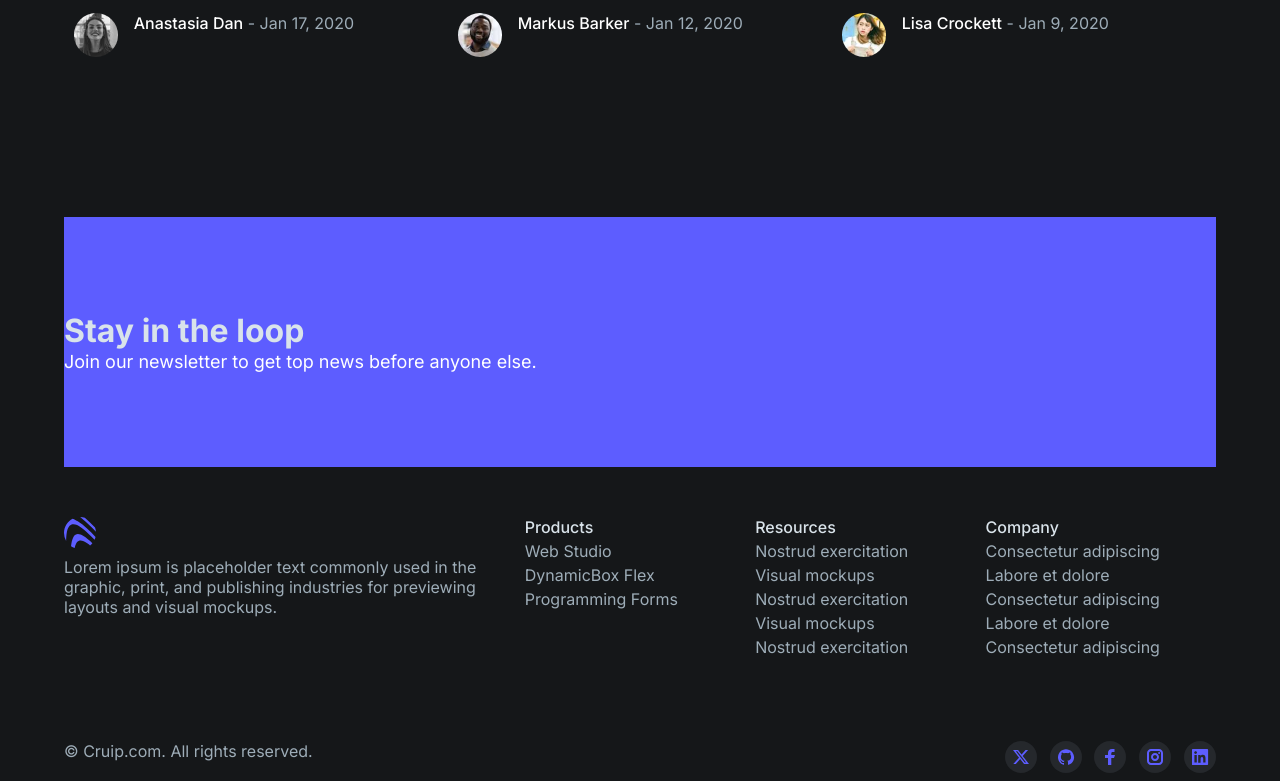
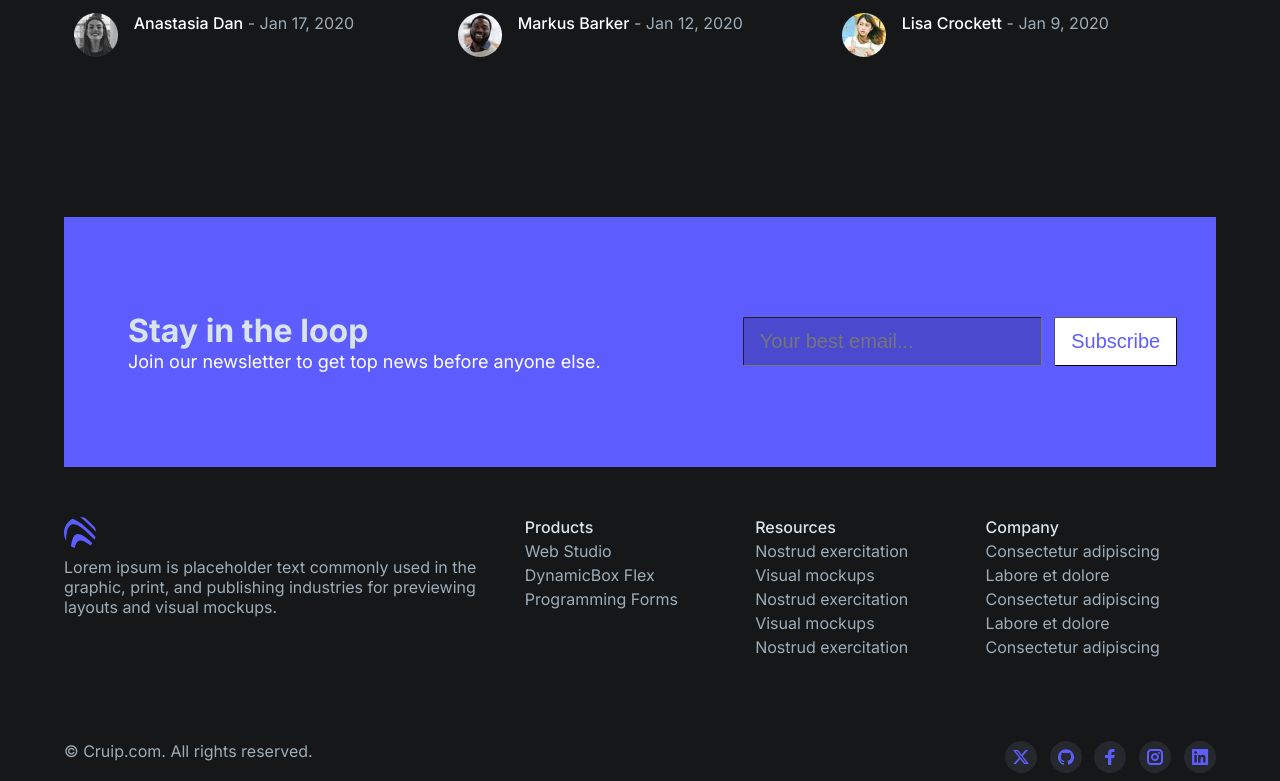
Before and after one commit to AnamariaM20/open-pro, a plain HTML site: page index.html in a window 1280 px wide. Shown: the part 5720-6501 px from the top of the page. Drawn offline with Linux system fonts and the light colour scheme; files whose address does not match are found by name; a web font is replaced by a local one.

Commit message:
feat:added form subscribe

```diff
--- a/css/componets/buttons.css
+++ b/css/componets/buttons.css
@@ -77,6 +77,11 @@
     padding-right: 0.75rem;
     padding-top: 0.25rem;
     padding-bottom: 0.25rem;
+    opacity: 1;
+}
+
+.btn.btn-s5:hover{
+    opacity: 0.9;
 }
 
 .btn-s5v{
--- a/css/pages/index.css
+++ b/css/pages/index.css
@@ -285,6 +285,8 @@ h4{
 }
 
 .section6 .section6_info{
+    margin-left: 4rem;
+    margin-right: 4rem;
     width: 50%;
     max-width: 100%;
 }
@@ -293,6 +295,7 @@ h4{
     font-size: 2rem;
     font-weight: 700;
     line-height: 1.25;
+    text-align: left;
 }
 
 .section6 .section6_info p{
@@ -304,3 +307,33 @@ h4{
     width: 50%;
     max-width: 100%;
 }
+
+#email{
+    height: 50%;
+    color: var(--color-text);
+    background-color: #4b4acf;
+    font-size: 20px;
+    font-weight: 500;
+    margin-right: 0.5rem;
+    padding-top: 0.75rem;
+    padding-bottom: 0.75rem;
+    padding-left: 1rem;
+    padding-right: 1rem;
+    border-width: 1px;
+    border-radius: 0.125rem;
+}
+
+#submit{
+    height: 50%;
+    color: var(--color-text-special);
+    font-size: 20px;
+    font-weight: 500;
+    background-color: white;
+    padding-top: 0.75rem;
+    padding-bottom: 0.75rem;
+    padding-left: 1rem;
+    padding-right: 1rem;
+    border-width: 1px;
+    border-radius: 0.125rem;
+    cursor: pointer;
+}
--- a/index.html
+++ b/index.html
@@ -376,13 +376,16 @@
         </section>
         <section class="wrapper">
             <div class="container flex">
-                <div class="section section6 flex justify-center items-center space-between">
-                    <div class="section6_info">
+                <div class="section section6 flex">
+                    <div class="section6_info flex flex-col justify-center">
                         <h3>Stay in the loop</h3>
                         <p>Join our newsletter to get top news before anyone else.</p>
                     </div>
-                    <div class="section6_form ">
-
+                    <div class="section6_form flex justify-center items-center">
+                        <form action="index.html" method="POST">
+                            <input type="email" placeholder="Your best email..." id="email" />
+                            <input type="button" value="Subscribe" id="submit"/>
+                        </form>
                     </div>
                 </div>
             </div>
```
